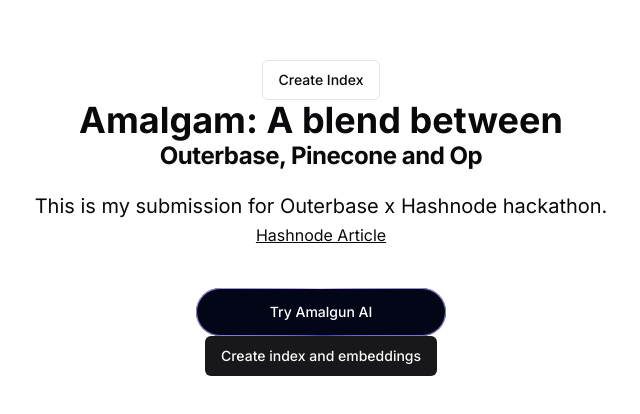
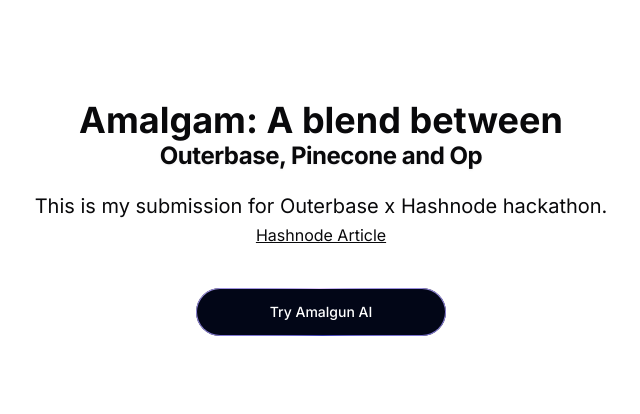
Before and after one commit to trace2798/ai-outerbase, a Next.js app: page / in a window 1280 px wide. Shown: the part 182-596 px from the top of the page, without its empty margins (319-959 px from the left). Built offline with nearby package versions, Linux system fonts and the light colour scheme.

Commit message:
commented out the option to update and createindex

```diff
--- a/app/page.tsx
+++ b/app/page.tsx
@@ -8,7 +8,7 @@
 export default function Home() {
   return (
     <div className="flex flex-col justify-center items-center text-center h-screen py-24 mx-[10vw]">
-      <CreateIndexSheet />
+      {/* <CreateIndexSheet /> */}
       <h1 className="font-bold text-4xl">Amalgam: A blend between</h1>
       <TypingEffect />
       <h3 className="text-xl mt-5 font-ranadeRegular text-center">
@@ -32,7 +32,7 @@
       <Link href="/ai">
         <ButtonRotatingBackgroundGradient />
       </Link>
-      <Update />
+      {/* <Update /> */}
     </div>
   );
 }
```
